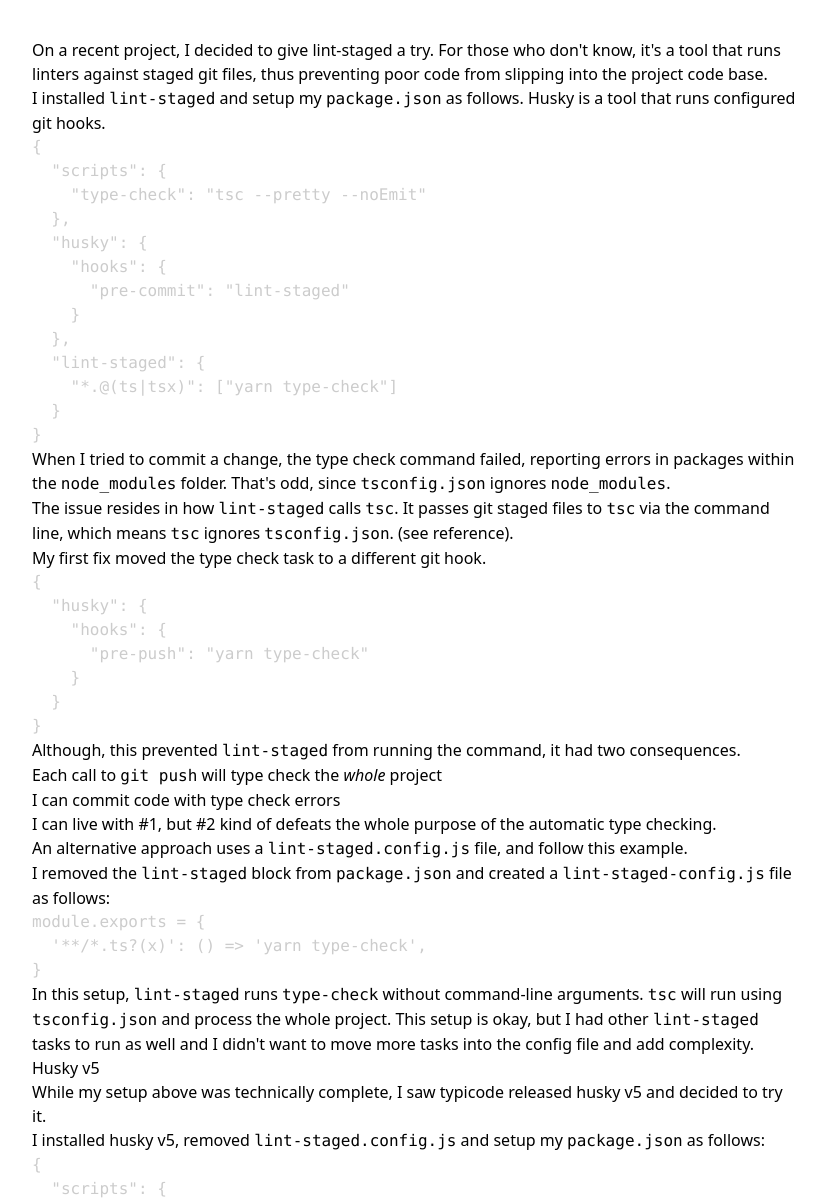
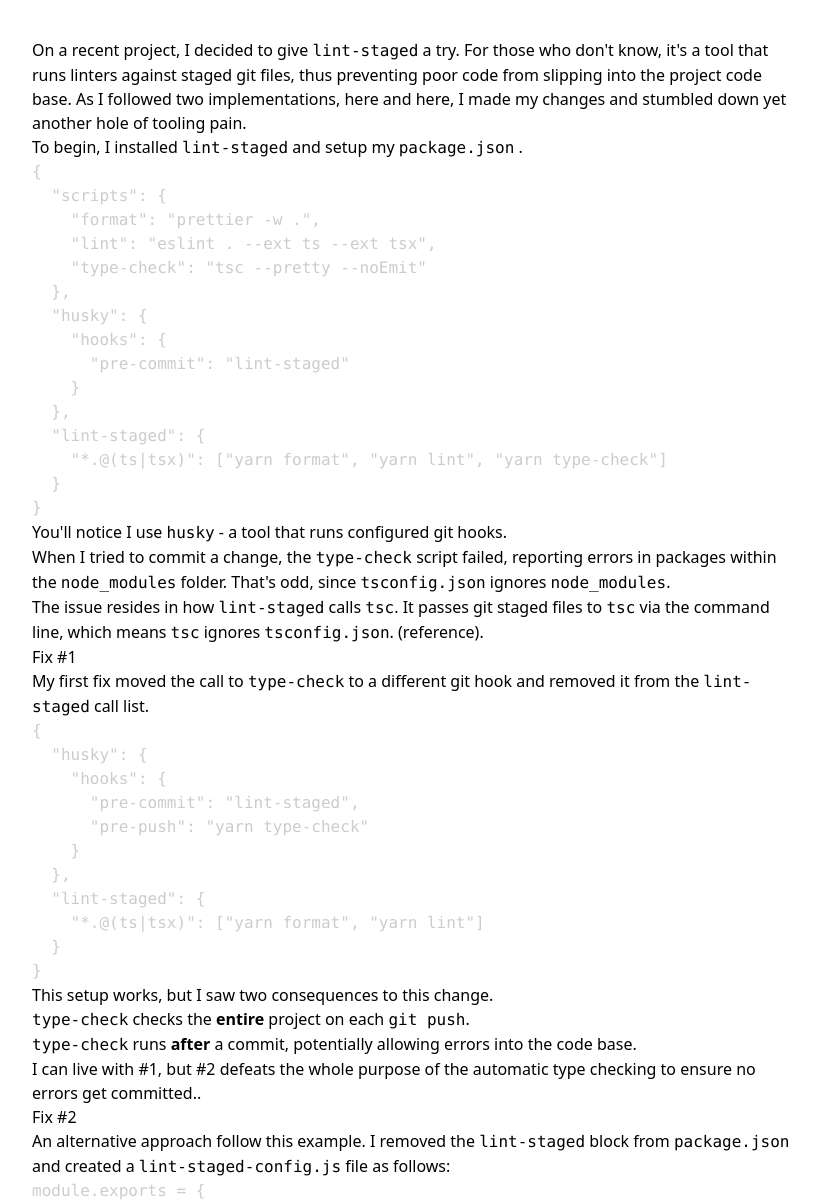
Before and after one commit to dtjv/dtjv.github.io, a Gatsby site: page /lint-on-commit/ in a window 1280 px wide. Shown: the part 234-1438 px from the top of the page, without its empty margins (224-1049 px from the left). Built offline with nearby package versions, Linux system fonts and the light colour scheme; Gatsby itself is replaced by a stand-in of ours; some packages are replaced by stand-ins of ours; code samples lack their colours; a web font is replaced by a local one; what @tailwindcss/typography would draw is missing.

Commit message:
Revise lint-on-command write-up

````diff
--- a/content/posts/lint-on-commit.md
+++ b/content/posts/lint-on-commit.md
@@ -7,17 +7,22 @@ template: post
 ---
 
 On a recent project, I decided to give
-[lint-staged](https://github.com/okonet/lint-staged) a try. For those who don't
-know, it's a tool that runs linters against staged git files, thus preventing
-poor code from slipping into the project code base.
+[`lint-staged`](https://github.com/okonet/lint-staged) a try. For those who
+don't know, it's a tool that runs linters against staged git files, thus
+preventing poor code from slipping into the project code base. As I followed two
+implementations, [here](https://github.com/paulintrognon/next-typescript) and
+[here](https://github.com/vercel/next.js/tree/canary/examples/with-typescript-eslint-jest),
+I made my changes and stumbled down yet another hole of tooling pain.
 
-I installed `lint-staged` and setup my `package.json` as follows.
-[Husky](https://github.com/typicode/husky/tree/main) is a tool that runs
-configured git hooks.
+<!-- more -->
+
+To begin, I installed `lint-staged` and setup my `package.json` .
 
 ```json
 {
   "scripts": {
+    "format": "prettier -w .",
+    "lint": "eslint . --ext ts --ext tsx",
     "type-check": "tsc --pretty --noEmit"
   },
   "husky": {
@@ -26,64 +31,78 @@ configured git hooks.
     }
   },
   "lint-staged": {
-    "*.@(ts|tsx)": ["yarn type-check"]
+    "*.@(ts|tsx)": ["yarn format", "yarn lint", "yarn type-check"]
   }
 }
 ```
 
-When I tried to commit a change, the type check command failed, reporting errors
-in packages within the `node_modules` folder. That's odd, since `tsconfig.json`
-ignores `node_modules`.
+You'll notice I use [`husky`](https://github.com/typicode/husky) - a tool that
+runs configured git hooks.
+
+When I tried to commit a change, the `type-check` script failed, reporting
+errors in packages within the `node_modules` folder. That's odd, since
+`tsconfig.json` ignores `node_modules`.
 
 The issue resides in how `lint-staged` calls `tsc`. It passes git staged files
 to `tsc` via the command line, which means `tsc` ignores `tsconfig.json`.
-([see reference](https://www.typescriptlang.org/docs/handbook/tsconfig-json.html#using-tsconfigjson-or-jsconfigjson)).
+([reference](https://www.typescriptlang.org/docs/handbook/tsconfig-json.html#using-tsconfigjson-or-jsconfigjson)).
 
-My first fix moved the type check task to a different git hook.
+### Fix #1
+
+My first fix moved the call to `type-check` to a different git hook and removed
+it from the `lint-staged` call list.
 
 ```json
 {
   "husky": {
     "hooks": {
+      "pre-commit": "lint-staged",
       "pre-push": "yarn type-check"
     }
+  },
+  "lint-staged": {
+    "*.@(ts|tsx)": ["yarn format", "yarn lint"]
   }
 }
 ```
 
-Although, this prevented `lint-staged` from running the command, it had two
-consequences.
+This setup works, but I saw two consequences to this change.
 
-1. Each call to `git push` will type check the _whole_ project
-1. I can commit code with type check errors
+1. `type-check` checks the **entire** project on each `git push`.
+1. `type-check` runs **after** a commit, potentially allowing errors into the
+   code base.
 
-I can live with #1, but #2 kind of defeats the whole purpose of the automatic
-type checking.
+I can live with #1, but #2 defeats the whole purpose of the automatic type
+checking to ensure no errors get committed..
 
-An alternative approach uses a `lint-staged.config.js` file, and follow this
+## Fix #2
+
+An alternative approach follow this
 [example](https://github.com/okonet/lint-staged#example-run-tsc-on-changes-to-typescript-files-but-do-not-pass-any-filename-arguments).
-
 I removed the `lint-staged` block from `package.json` and created a
 `lint-staged-config.js` file as follows:
 
 ```javascript
 module.exports = {
   '**/*.ts?(x)': () => 'yarn type-check',
+
+  '**/*.(ts|js)?(x)': (filenames) => `yarn lint ${filenames.join(' ')}`,
+
+  '**/*.js?(x)': (filenames) =>
+    filenames.map((filename) => `prettier --write '${filename}'`),
 }
 ```
 
-In this setup, `lint-staged` runs `type-check` without command-line arguments.
-`tsc` will run using `tsconfig.json` and process the whole project. This setup
-is okay, but I had other `lint-staged` tasks to run as well and I didn't want to
-move more tasks into the config file and add complexity.
+In this setup, `lint-staged` runs `type-check` without command-line arguments
+and `tsc` will run using `tsconfig.json`. This solution is cool, but perhaps
+unnecessarily complex.
 
 ### Husky v5
 
 While my setup above was technically complete, I saw
 [typicode](https://github.com/typicode) released husky v5 and decided to try it.
-
 I installed husky v5, removed `lint-staged.config.js` and setup my
-`package.json` as follows:
+`package.json`.
 
 ```json
 {
@@ -99,18 +118,16 @@ I installed husky v5, removed `lint-staged.config.js` and setup my
 }
 ```
 
-You can see I've included the other scripts I needed to run pre-commit. Next, I
-ran the following command:
+Next, I ran the following command.
 
 ```bash
-# this creates `.husky/pre-commit` shell script
 $ npx husky add .husky/pre-commit "yarn lint-staged"
 ```
 
-Lastly, I modified `.husky/pre-commit` to run the type check script. Here's the
-pre-commit script:
+Lastly, I modified `.husky/pre-commit` - created in the last step - to run the
+`type-check` script. Here's my final `pre-commit` script.
 
-```sh
+```bash
 #!/bin/sh
 
 [ -n "$CI" ] && exit 0
@@ -123,11 +140,10 @@ yarn lint-staged
 
 ## Wrap-up
 
-With this setup, I can run all my scripts manually from the command-line -
-something I couldn't do in previous setups. Linting and formatting scripts run
-on staged files - keeping their execution times low. Lastly, type checking is
-part of the pre-commit hook - preventing errors from sneaking into the code
-base.
+With this setup, I can run all my scripts manually from the command-line. The
+linting and formatting scripts run on staged files - keeping their execution
+times low. Lastly, type checking is part of the pre-commit hook - preventing
+errors from sneaking into the code base.
 
-Now I'm happy with this setup. It's simple, clear and concise. You can see this
+I'm happy with this setup. It's simple, clear and concise. You can see this
 setup in action [here](https://github.com/dtjv/next-poc).
````
